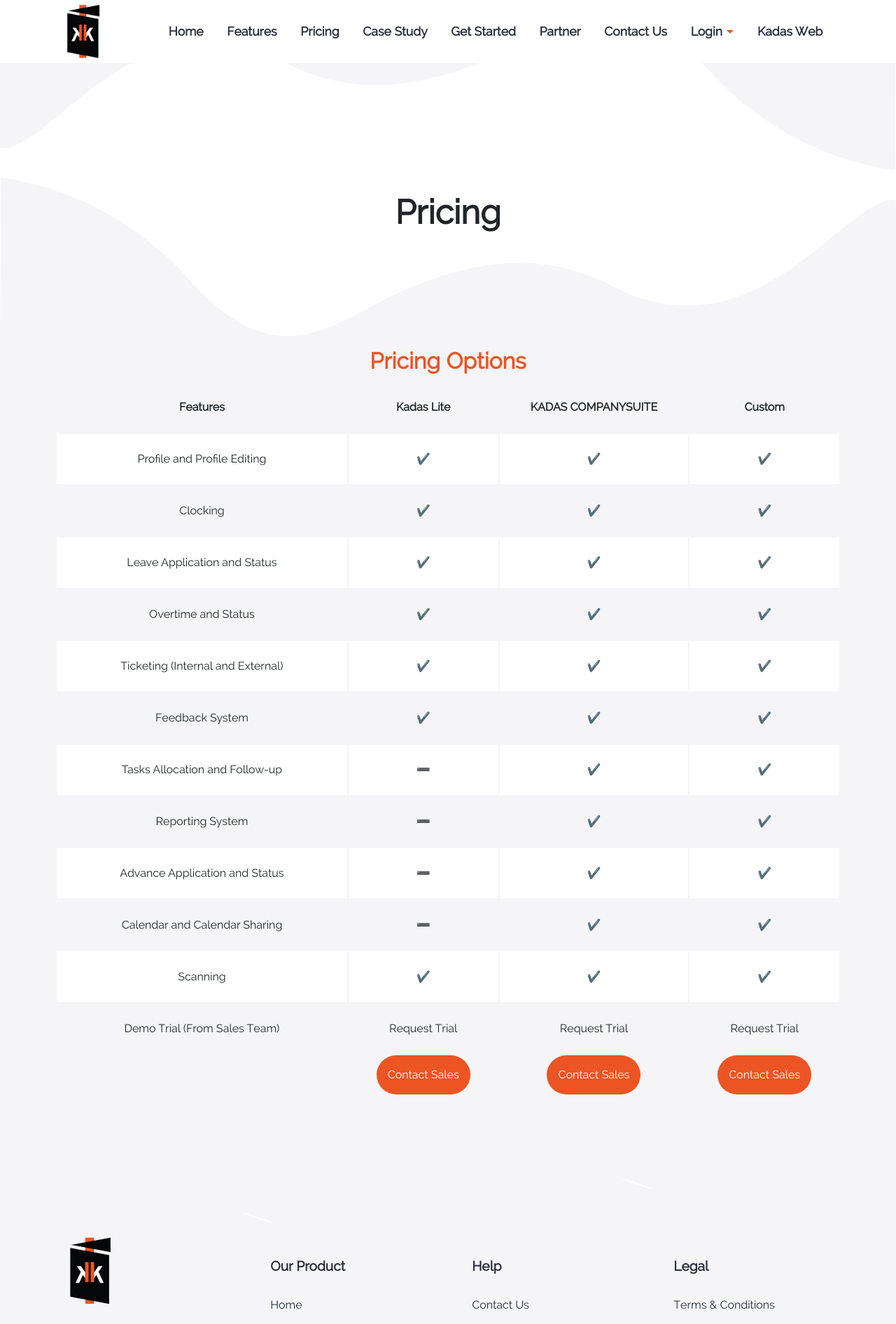
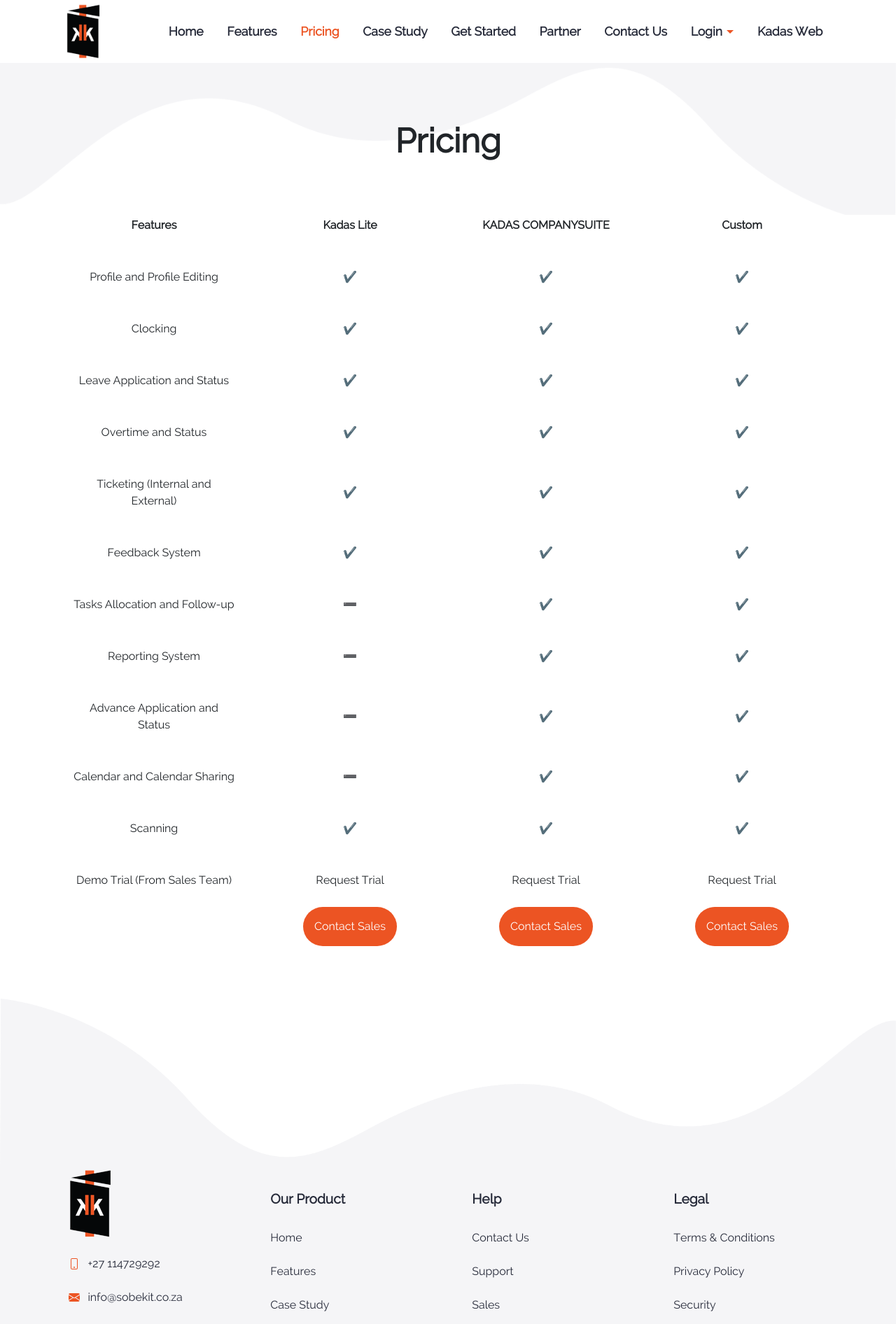
Before and after one commit to MohammedKhalid96/Sobek-Kadas-US, a Nuxt app: page /PricingPage in a window 1280 px wide. Shown: the top 1892 px of the page at 70% size. Built offline with nearby package versions, Linux system fonts and the light colour scheme.

Commit message:
pricing page added

```diff
--- a/assets/css/global.css
+++ b/assets/css/global.css
@@ -145,6 +145,16 @@
   border: 0;
 }
 
+.internal-pages .top-shape,
+.internal-pages .bottom-shape {
+  width: 0;
+  display: none;
+}
+
+.internal-pages .internal-pages__body #title {
+  display: none;
+}
+
 @media (min-width: 320px) and (max-width: 767px) {
   .divider {
     height: 65px;
--- a/components/Footer/Footer.vue
+++ b/components/Footer/Footer.vue
@@ -139,9 +139,11 @@
 .top-shape {
   position: absolute;
   bottom: 100%;
-
   left: 0;
   width: 100%;
+}
+
+#home-page #footer .top-shape {
   z-index: -1;
 }
 
--- a/components/InternalHeader/InternalHeader.vue
+++ b/components/InternalHeader/InternalHeader.vue
@@ -4,7 +4,7 @@
       <b-img src="../../assets/images/backgrounds/shape-11.png" fluid-grow></b-img>
 
       <div class="internal-header__title">
-        <Title big blod Orange center title="Pricing" />
+        <slot></slot>
       </div>
     </div>
   </div>
@@ -25,9 +25,13 @@
 <style scoped>
 .internal-header__bg {
   position: relative;
+  margin-top: 5rem;
 }
 
 .internal-header__title {
+  position: absolute;
+  top: 50%;
+  left: 50%;
+  transform: translate(-50%, -50%);
 }
-
 </style>
--- a/components/Navbar/Navbar.vue
+++ b/components/Navbar/Navbar.vue
@@ -13,7 +13,7 @@
           <b-navbar-nav class="ml-auto">
             <b-nav-item to="/" exact>Home</b-nav-item>
             <b-nav-item href="#">Features</b-nav-item>
-            <b-nav-item href="#">Pricing</b-nav-item>
+            <b-nav-item to="/PricingPage">Pricing</b-nav-item>
             <b-nav-item href="#">Case Study</b-nav-item>
             <b-nav-item href="#">Get Started</b-nav-item>
             <b-nav-item href="#">Partner</b-nav-item>
--- a/components/Table/Table.vue
+++ b/components/Table/Table.vue
@@ -20,6 +20,7 @@
 
 td {
   padding: 1.5rem;
+  width: 25%;
 }
 
 th {
@@ -30,7 +31,7 @@
   background: #fff;
 }
 
-.tr-action {
+#home-page .tr-action {
   background: #f5f5f7 !important;
 }
 .tr-action td {
--- a/pages/PricingPage.vue
+++ b/pages/PricingPage.vue
@@ -1,22 +1,36 @@
 <template>
-  <div id="pricing-page">
-    <InternalHeader />
+  <div id="pricing-page" class="internal-pages">
+    <InternalHeader>
+      <Title big blod Orange center title="Pricing" />
+    </InternalHeader>
+    <div class="internal-pages__body">
+      <Pricing />
+    </div>
     <div class="divider"></div>
-    <Pricing />
     <div class="divider"></div>
   </div>
 </template>
 
 <script>
 import InternalHeader from "../components/InternalHeader/InternalHeader";
+import Title from "../components/Title/Title";
 import Pricing from "../components/Pricing/Pricing";
 
 export default {
   name: "PricingPage",
 
-  components: { InternalHeader, Pricing }
+  components: { InternalHeader, Title, Pricing }
 };
 </script>
 
 <style scoped>
+#pricing {
+  background: #fff;
+}
+
+.internal-pages__body {
+  position: relative;
+  bottom: 1rem;
+}
+
 </style>
--- a/pages/index.vue
+++ b/pages/index.vue
@@ -1,5 +1,5 @@
 <template>
-  <div>
+  <div id="home-page">
     <HomeHeader />
     <Features />
     <WhyKadas />
```
